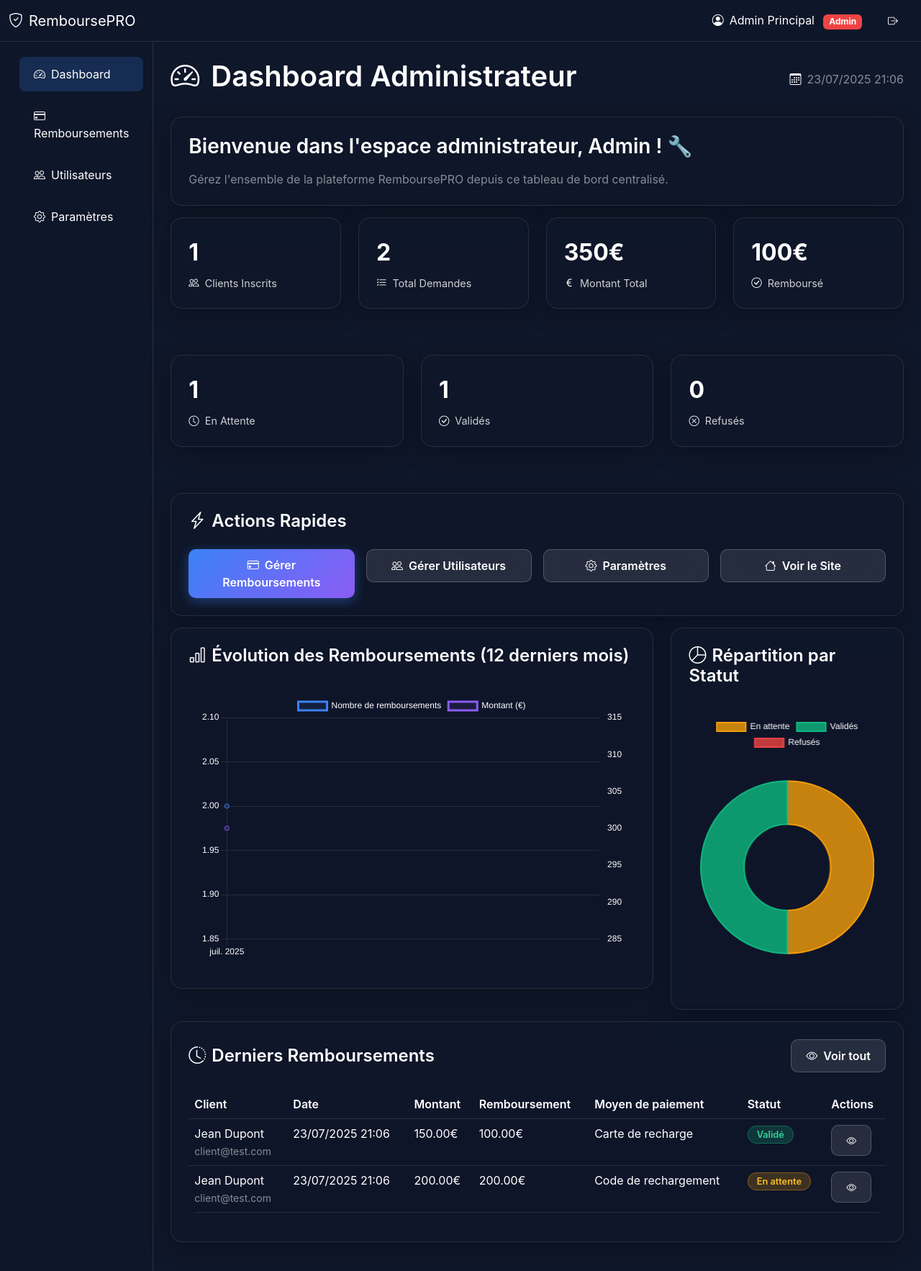
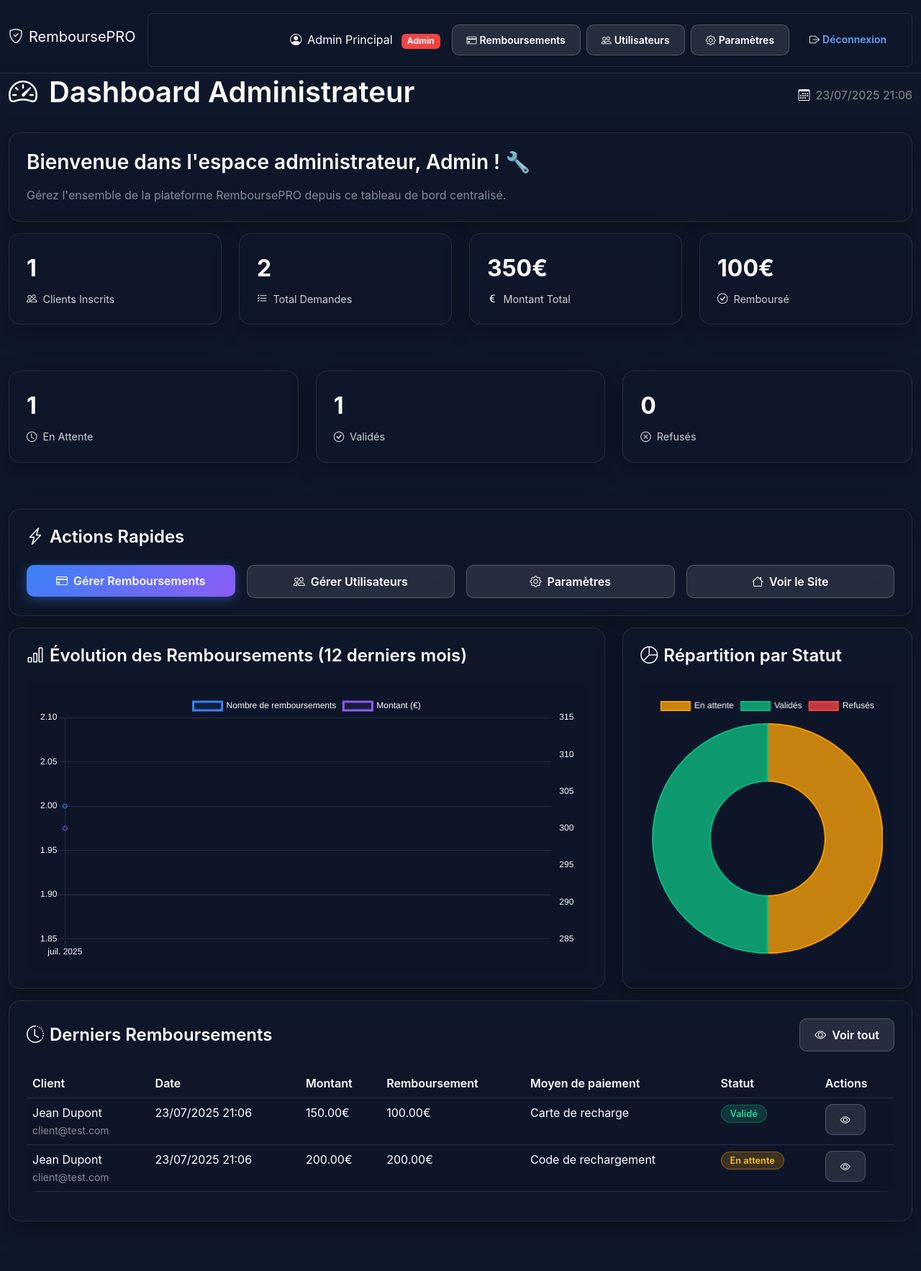
Before and after one commit to maickel2001/remboursementclt, a PHP site: page /admin/dashboard.php in a window 1280 px wide. Shown: the whole page at 72% size. After the commit the page ends 1697 px from the top, so only its background shows below. Run offline with PHP 8.4, Linux system fonts and the light colour scheme; a user stored in the database is signed in; data comes from the database, SQL or seed files in the repository.

Commit message:
Correction des doublons - Pages admin

```diff
--- a/admin/dashboard.php
+++ b/admin/dashboard.php
@@ -109,29 +109,6 @@
 
         .navbar-brand:hover, .nav-link:hover {
             color: #60a5fa !important;
-        }
-
-        /* Sidebar */
-        .dashboard-sidebar {
-            background: rgba(15, 23, 42, 0.9) !important;
-            border-right: 1px solid rgba(255, 255, 255, 0.1) !important;
-            min-height: 100vh !important;
-        }
-
-        .sidebar-item {
-            color: #ffffff !important;
-            background: transparent !important;
-            padding: 12px 20px !important;
-            margin: 5px 15px !important;
-            border-radius: 8px !important;
-            text-decoration: none !important;
-            display: block !important;
-            transition: all 0.3s ease !important;
-        }
-
-        .sidebar-item:hover, .sidebar-item.active {
-            background: rgba(59, 130, 246, 0.2) !important;
-            color: #ffffff !important;
         }
 
         /* Cards glassmorphism */
@@ -366,78 +343,49 @@
             .navbar-brand {
                 font-size: 1.5rem !important;
             }
-
-            .d-flex.align-items-center span {
-                font-size: 0.9rem !important;
-            }
-
-            .btn-outline-light.btn-sm {
-                padding: 6px 12px !important;
-            }
-
-            .dashboard-sidebar {
-                display: none !important;
-            }
-
-            .col-md-9.ms-sm-auto.col-lg-10 {
-                margin-left: 0 !important;
-                max-width: 100% !important;
-            }
         }
     </style>
 </head>
 <body>
     <!-- Navigation -->
-    <nav class="navbar navbar-expand-lg navbar-glass">
+    <nav class="navbar navbar-expand-lg navbar-glass fixed-top">
         <div class="container-fluid">
             <a class="navbar-brand" href="../index.php">
                 <i class="bi bi-shield-check me-2"></i>RemboursePRO
             </a>
 
-            <div class="d-flex align-items-center">
-                <span class="text-white me-3">
+            <button class="navbar-toggler" type="button" data-bs-toggle="collapse" data-bs-target="#navbarNav">
+                <span class="navbar-toggler-icon"></span>
+            </button>
+
+            <div class="collapse navbar-collapse" id="navbarNav">
+                <div class="navbar-nav ms-auto">
+                    <div class="d-flex align-items-center flex-column flex-lg-row">
+                        <span class="text-white me-lg-3 mb-2 mb-lg-0">
                             <i class="bi bi-person-circle me-2"></i><?= htmlspecialchars($currentUser['firstName'] . ' ' . $currentUser['lastName']) ?>
                             <span class="badge bg-danger ms-2">Admin</span>
                         </span>
+                        <div class="d-flex gap-2 flex-wrap justify-content-center">
+                            <a href="remboursements.php" class="btn btn-glass btn-sm">
+                                <i class="bi bi-credit-card me-1"></i>Remboursements
+                            </a>
+                            <a href="utilisateurs.php" class="btn btn-glass btn-sm">
+                                <i class="bi bi-people me-1"></i>Utilisateurs
+                            </a>
+                            <a href="settings.php" class="btn btn-glass btn-sm">
+                                <i class="bi bi-gear me-1"></i>Paramètres
+                            </a>
                             <a href="../logout.php" class="btn btn-outline-light btn-sm">
-                    <i class="bi bi-box-arrow-right"></i>
+                                <i class="bi bi-box-arrow-right me-1"></i>Déconnexion
                             </a>
+                        </div>
+                    </div>
+                </div>
             </div>
         </div>
     </nav>
 
-    <div class="container-fluid">
-        <div class="row">
-            <!-- Sidebar -->
-            <nav class="col-md-3 col-lg-2 d-md-block dashboard-sidebar">
-                <div class="position-sticky pt-3">
-                    <ul class="nav flex-column">
-                        <li class="nav-item">
-                            <a class="sidebar-item active" href="dashboard.php">
-                                <i class="bi bi-speedometer2 me-2"></i>Dashboard
-                            </a>
-                        </li>
-                        <li class="nav-item">
-                            <a class="sidebar-item" href="remboursements.php">
-                                <i class="bi bi-credit-card me-2"></i>Remboursements
-                            </a>
-                        </li>
-                        <li class="nav-item">
-                            <a class="sidebar-item" href="utilisateurs.php">
-                                <i class="bi bi-people me-2"></i>Utilisateurs
-                            </a>
-                        </li>
-                        <li class="nav-item">
-                            <a class="sidebar-item" href="settings.php">
-                                <i class="bi bi-gear me-2"></i>Paramètres
-                            </a>
-                        </li>
-                    </ul>
-                </div>
-            </nav>
-
-            <!-- Main content -->
-            <main class="col-md-9 ms-sm-auto col-lg-10 px-md-4">
+    <div class="container-fluid" style="padding-top: 80px;">
         <div class="py-4">
             <div class="d-flex justify-content-between align-items-center mb-4">
                 <h1 class="text-white">
@@ -650,8 +598,6 @@
                 <?php endif; ?>
             </div>
         </div>
-            </main>
-        </div>
     </div>
 
     <!-- Notifications Toast Container -->
```
Lines whose indentation alone changed are shown as unchanged.
